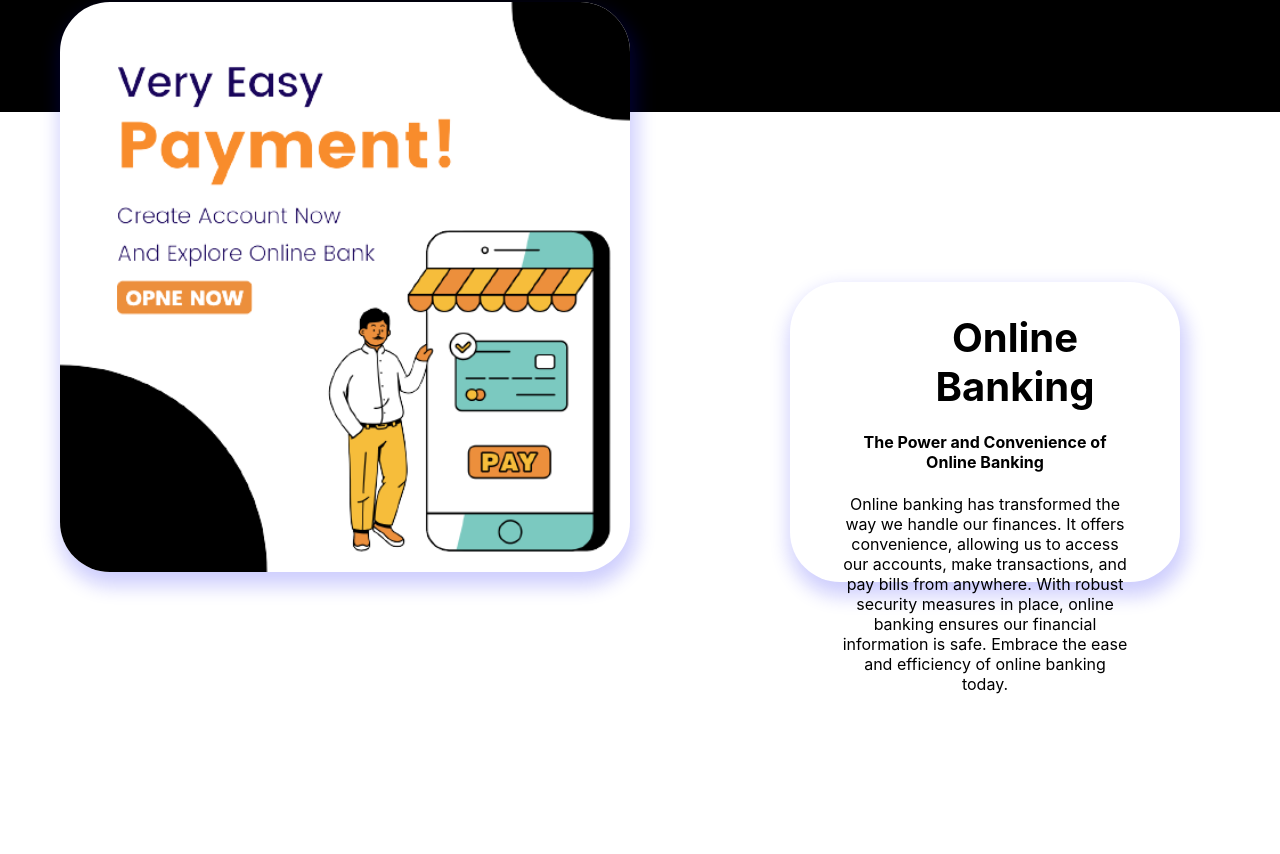
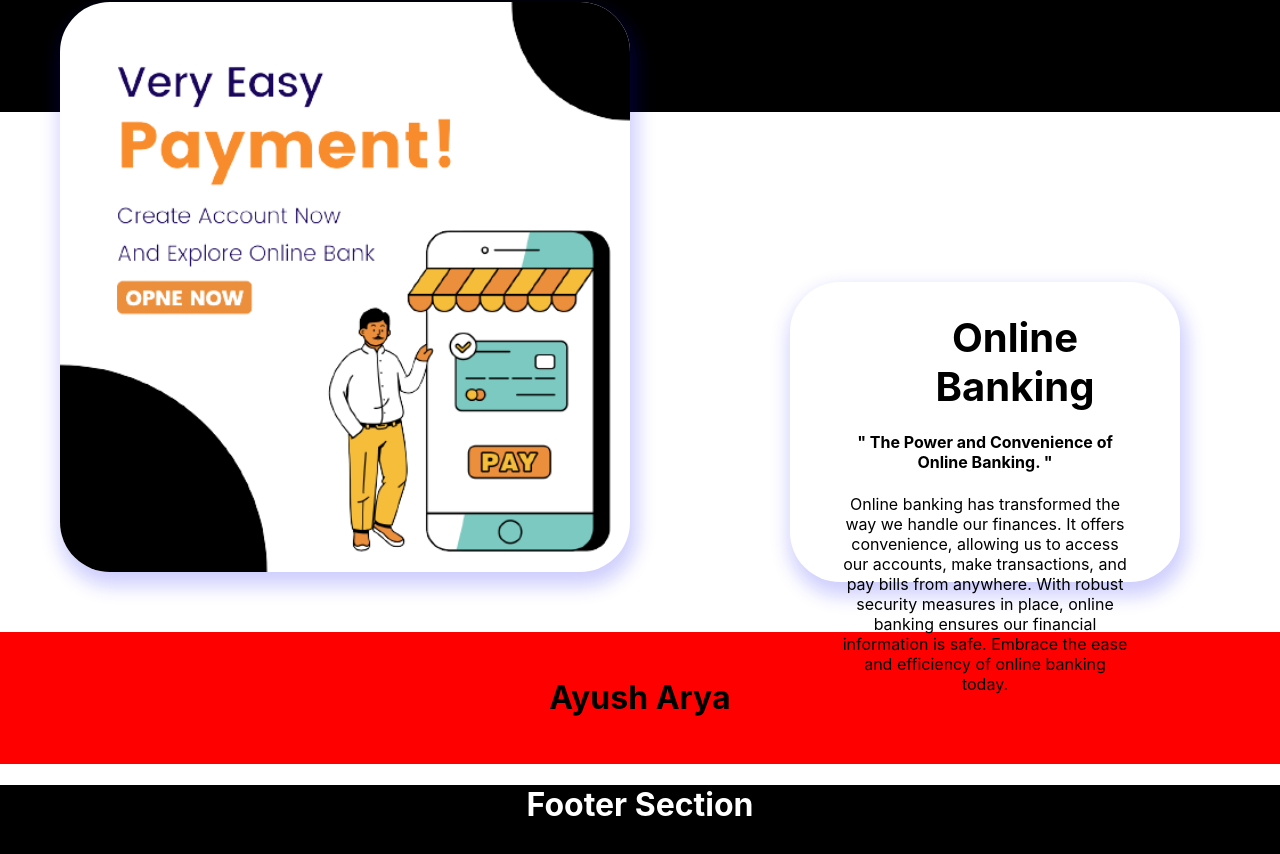
Before and after one commit to coverghost/Rentals, a React (Create React App) app: page / in a window 1280 px wide. Shown: the part 244-1098 px from the top of the page. Before the commit the page ends 938 px from the top, so only its background shows below. Built offline with nearby package versions, Linux system fonts and the light colour scheme.

Commit message:
home page

```diff
--- a/src/component/Home.tsx
+++ b/src/component/Home.tsx
@@ -12,7 +12,7 @@ const Home = () => {
         <div className="home-content">
           <div>
             <h1>Online Banking</h1>
-            <h4>The Power and Convenience of Online Banking</h4>
+            <h4>" The Power and Convenience of Online Banking. "</h4>
             <p>
               Online banking has transformed the way we handle our finances. It
               offers convenience, allowing us to access our accounts, make
@@ -24,6 +24,12 @@ const Home = () => {
           </div>
         </div>
       </div>
+      <div className="hero-section">
+        <h1>Ayush Arya</h1>
+      </div>
+      <div className="footer-section">
+        <h1>Footer Section</h1>
+      </div>
     </>
   );
 };
--- a/src/component/css/home.css
+++ b/src/component/css/home.css
@@ -57,6 +57,11 @@ body {
   /* background-color: red; */
   margin-top: -19px;
 }
+.hero-section{
+  background-color: red;
+  padding: 25px;
+  margin-top: 520px;
+}
 @media (max-width: 1568px) {
   .home-body-container {
     flex-direction: column;
@@ -82,3 +87,11 @@ body {
     flex: 1;
   }
 }
+
+.footer-section{
+  background-color: black;
+  height: 40vh;
+}
+.footer-section h1{
+color: white;
+}
```
